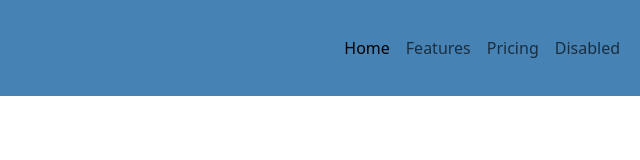
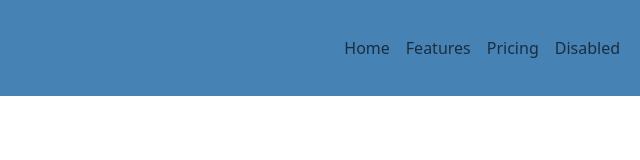
Before and after one commit to Ayomide-Philip/House-and-Property-website, a plain HTML site: page index.html in a window 1280 px wide. Shown: the full height of the page, 640-1280 px from the left. Drawn offline with nearby package versions, Linux system fonts and the light colour scheme.

Commit message:
updating my index.html

```diff
--- a/index.html
+++ b/index.html
@@ -23,7 +23,7 @@
             <div class="collapse navbar-collapse" id="navbarNav">
                 <ul class="navbar-nav">
                     <li class="nav-item">
-                        <a class="nav-link active" aria-current="page" href="#">Home</a>
+                        <a class="nav-link " href="#">Home</a>
                     </li>
                     <li class="nav-item">
                         <a class="nav-link" href="#">Features</a>
```
